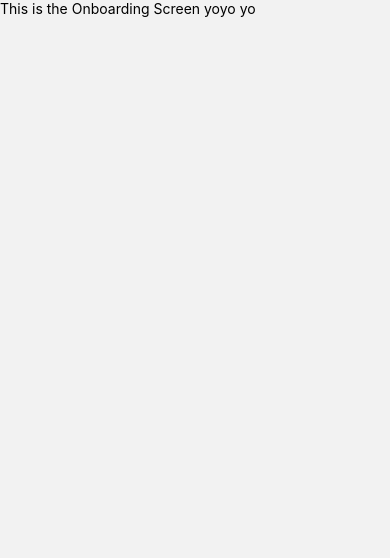
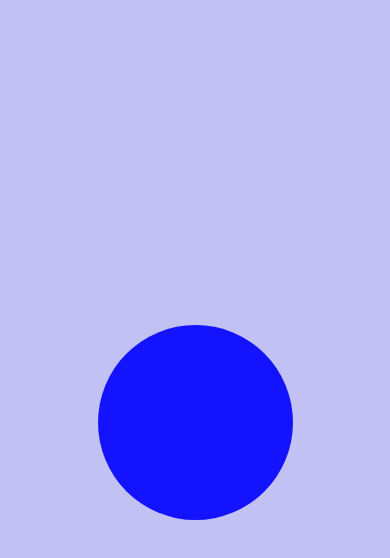
Before and after one commit to ETS-ReactNative1/ToyShopApplication-React-Native-, a React Native app: screen /Boarding in a window 390 px wide. Shown: the top 558 px of the page. Built offline with nearby package versions, Linux system fonts and the light colour scheme.

Commit message:
AnimationWIP

```diff
--- a/Components/BoardingSlides.js
+++ b/Components/BoardingSlides.js
@@ -1,12 +1,55 @@
-import React from 'react';
-import {View, Text, StyleSheet} from 'react-native';
+import React, {useEffect} from 'react';
+import {View, Text, StyleSheet, Dimensions, Pressable} from 'react-native';
+import Animated, {
+  useAnimatedStyle,
+  useSharedValue,
+  withTiming,
+} from 'react-native-reanimated';
 
-export default function BoardingSlides() {
+const {height, width} = Dimensions.get('window');
+
+const size = width * 0.5;
+
+export default function BoardingSlides({title, index, translateX}) {
+  const scale = useSharedValue(0.01);
+
+  // const AnimatedScale = useAnimatedStyle(() => {
+  //   return {
+  //     transform: [{scale: scale.value}],
+  //   };
+  // });
+
+  // const startAnimation = () => {
+  //   scale.value = withTiming(0, {
+  //     duration: 500,
+  //   });
+  // };
+  // useEffect(() => {
+  //   startAnimation();
+  // }, []);
+
   return (
-    <View>
-      <Text></Text>
+    <View
+      style={[
+        styles.container,
+        {backgroundColor: `rgba(0,0,256,0.${index + 2})`},
+      ]}>
+      <Animated.View style={[styles.square]}></Animated.View>
     </View>
   );
 }
 
-const styles = StyleSheet.create({});
+const styles = StyleSheet.create({
+  container: {
+    height,
+    width,
+    justifyContent: 'center',
+    alignItems: 'center',
+  },
+  square: {
+    height: size,
+    width: size,
+    backgroundColor: 'rgba(0,0,256,0.9)',
+    borderRadius: 100,
+  },
+});
--- a/Screens/HomeScreen.js
+++ b/Screens/HomeScreen.js
@@ -1,14 +1,11 @@
 import React from 'react';
-import {View, Text, StyleSheet, Pressable} from 'react-native';
+import {View, Text, StyleSheet} from 'react-native';
 
-export default function HomeScreen({navigation}) {
+export default function HomeScreen() {
   return (
     <View>
-      <Pressable onPress={() => navigation.navigate('Pro')}>
-        <Text> This is HomeScreen YO </Text>
-      </Pressable>
+      <Text>HomeScreen</Text>
     </View>
   );
 }
-
 const styles = StyleSheet.create({});
--- a/Screens/onboardingScreen.js
+++ b/Screens/onboardingScreen.js
@@ -1,14 +1,48 @@
 import React from 'react';
-import {View, Text, StyleSheet, Pressable} from 'react-native';
+import {View, Text, StyleSheet} from 'react-native';
+import Animated, {
+  event,
+  useAnimatedScrollHandler,
+  useSharedValue,
+} from 'react-native-reanimated';
+import BoardingSlides from '../Components/BoardingSlides';
 
-export default function onboardingScreen({navigation}) {
+//Array for the Data
+const Words = ['Hey', 'There', "I'am", 'developer'];
+
+export default function Onboardingscreen({navigation}) {
+  const translateX = useSharedValue(0);
+
+  const Scrollhandler = useAnimatedScrollHandler(event => {
+    //Store the Content offset Value
+    translateX.value = event.contentOffset.x;
+  });
+
   return (
-    <View>
-      <Pressable onPress={() => navigation.navigate('Home')}>
-        <Text>This is the Onboarding Screen yoyo yo</Text>
-      </Pressable>
-    </View>
+    <Animated.ScrollView
+      onScroll={Scrollhandler}
+      scrollEventThrottle={16}
+      snapToAlignment
+      horizontal>
+      {Words.map((title, index) => {
+        return (
+          <BoardingSlides
+            key={index.toString()}
+            title={title}
+            index={index}
+            translateX={translateX}
+          />
+        );
+      })}
+    </Animated.ScrollView>
   );
 }
 
-const styles = StyleSheet.create({});
+const styles = StyleSheet.create({
+  wrapper: {
+    flex: 1,
+    justifyContent: 'center',
+    alignItems: 'center',
+    backgroundColor: '#fff',
+  },
+});
--- a/babel.config.js
+++ b/babel.config.js
@@ -1,3 +1,4 @@
 module.exports = {
   presets: ['module:metro-react-native-babel-preset'],
+  plugins: ['react-native-reanimated/plugin'],
 };
--- a/package.json
+++ b/package.json
@@ -26,6 +26,7 @@
     "babel-jest": "^26.6.3",
     "eslint": "7.14.0",
     "jest": "^26.6.3",
+
     "metro-react-native-babel-preset": "^0.66.0",
     "react-native-codegen": "^0.0.7",
     "react-test-renderer": "17.0.2"
```
Also changed, not shown: 2 other files (tests, documents, lock files or other folders).
